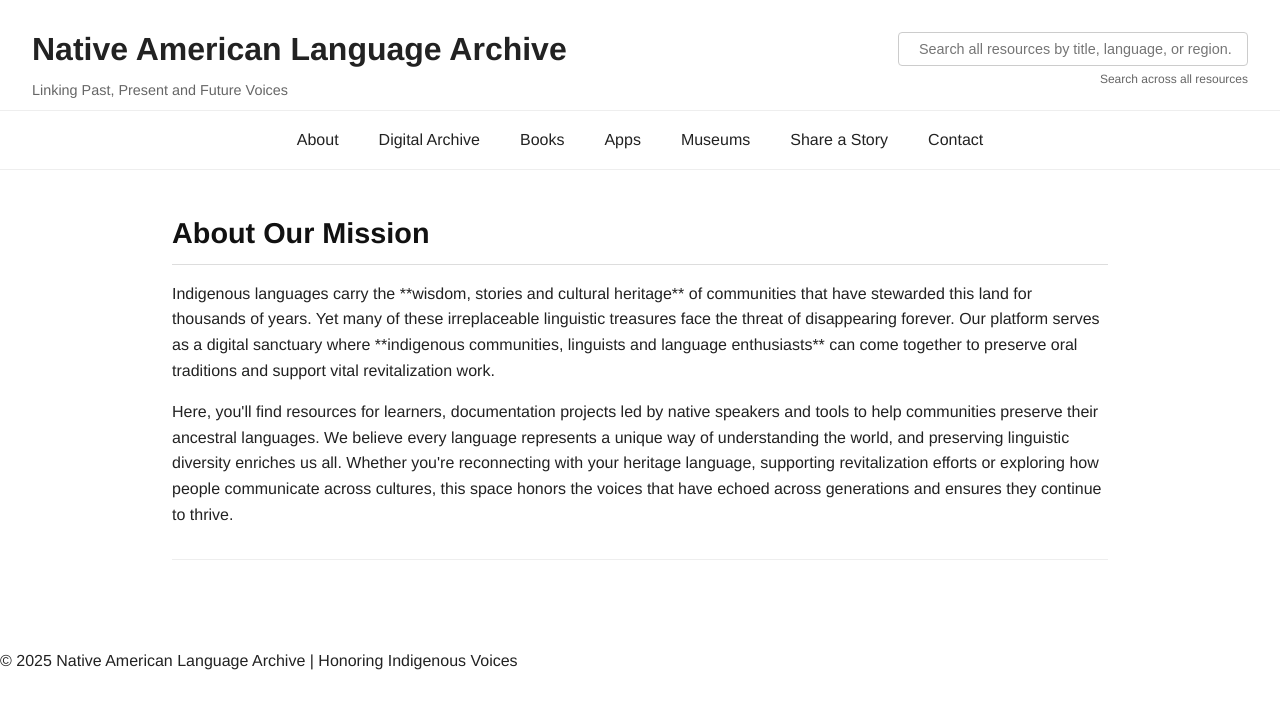
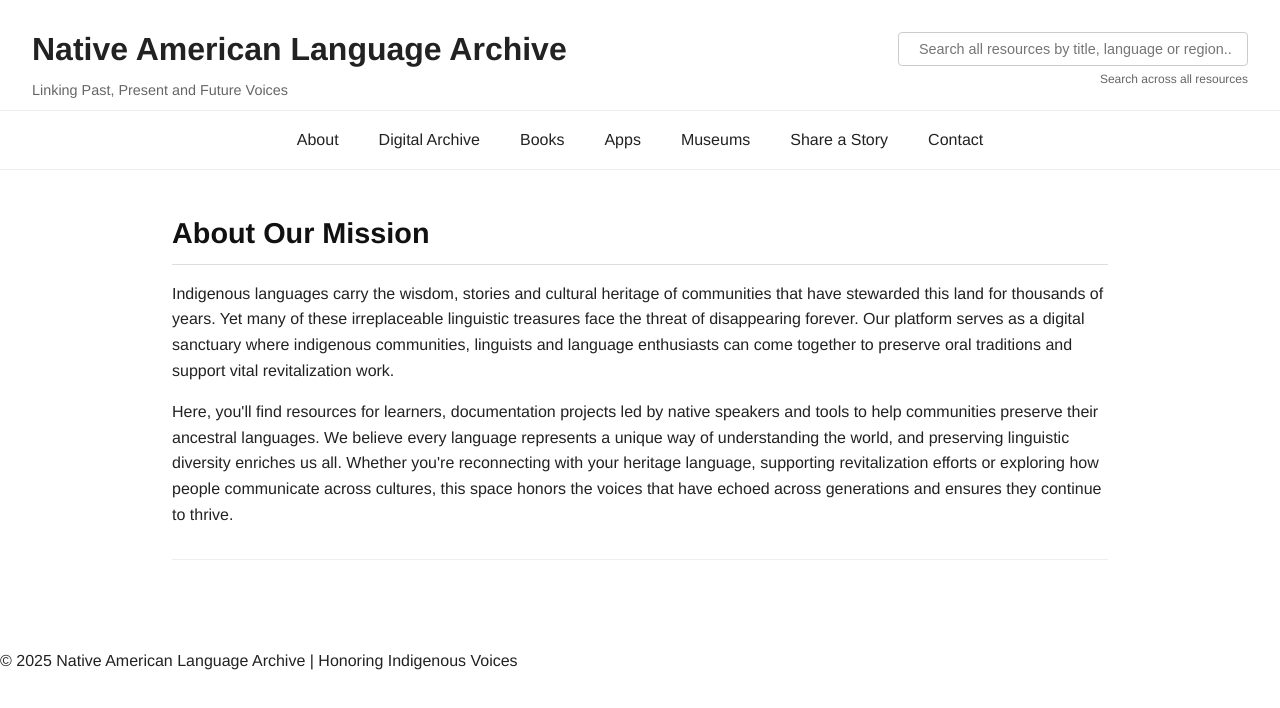
Before and after one commit to lefthand25/nativeamericanlanguagearchive, a plain HTML site: page index.html in a window 1280 px wide. Drawn offline with Linux system fonts and the light colour scheme.

Commit message:
index.html

```diff
--- a/index.html
+++ b/index.html
@@ -230,7 +230,7 @@
 
         <div class="search-wrapper">
             <div class="search-bar">
-                <input type="text" id="globalSearch" placeholder=" Search all resources by title, language, or region...">
+                <input type="text" id="globalSearch" placeholder=" Search all resources by title, language or region...">
             </div>
             <div class="search-info" id="searchInfo">Search across all resources</div>
         </div>
@@ -263,7 +263,7 @@
     <div class="container">
         <section id="about">
             <h2>About Our Mission</h2>
-            <p>Indigenous languages carry the **wisdom, stories and cultural heritage** of communities that have stewarded this land for thousands of years. Yet many of these irreplaceable linguistic treasures face the threat of disappearing forever. Our platform serves as a digital sanctuary where **indigenous communities, linguists and language enthusiasts** can come together to preserve oral traditions and support vital revitalization work.</p>
+            <p>Indigenous languages carry the wisdom, stories and cultural heritage of communities that have stewarded this land for thousands of years. Yet many of these irreplaceable linguistic treasures face the threat of disappearing forever. Our platform serves as a digital sanctuary where indigenous communities, linguists and language enthusiasts can come together to preserve oral traditions and support vital revitalization work.</p>
             <p style="margin-top: 1rem;">Here, you'll find resources for learners, documentation projects led by native speakers and tools to help communities preserve their ancestral languages. We believe every language represents a unique way of understanding the world, and preserving linguistic diversity enriches us all. Whether you're reconnecting with your heritage language, supporting revitalization efforts or exploring how people communicate across cultures, this space honors the voices that have echoed across generations and ensures they continue to thrive.</p>
         </section>
 
```
